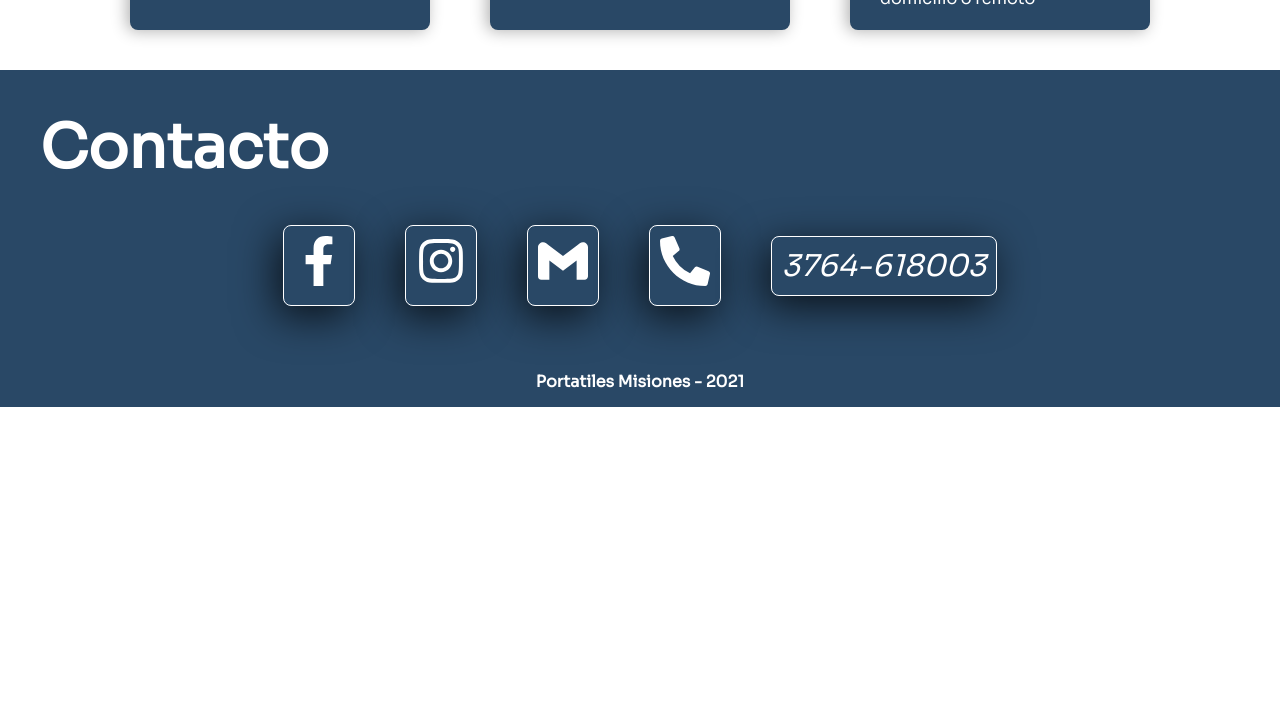
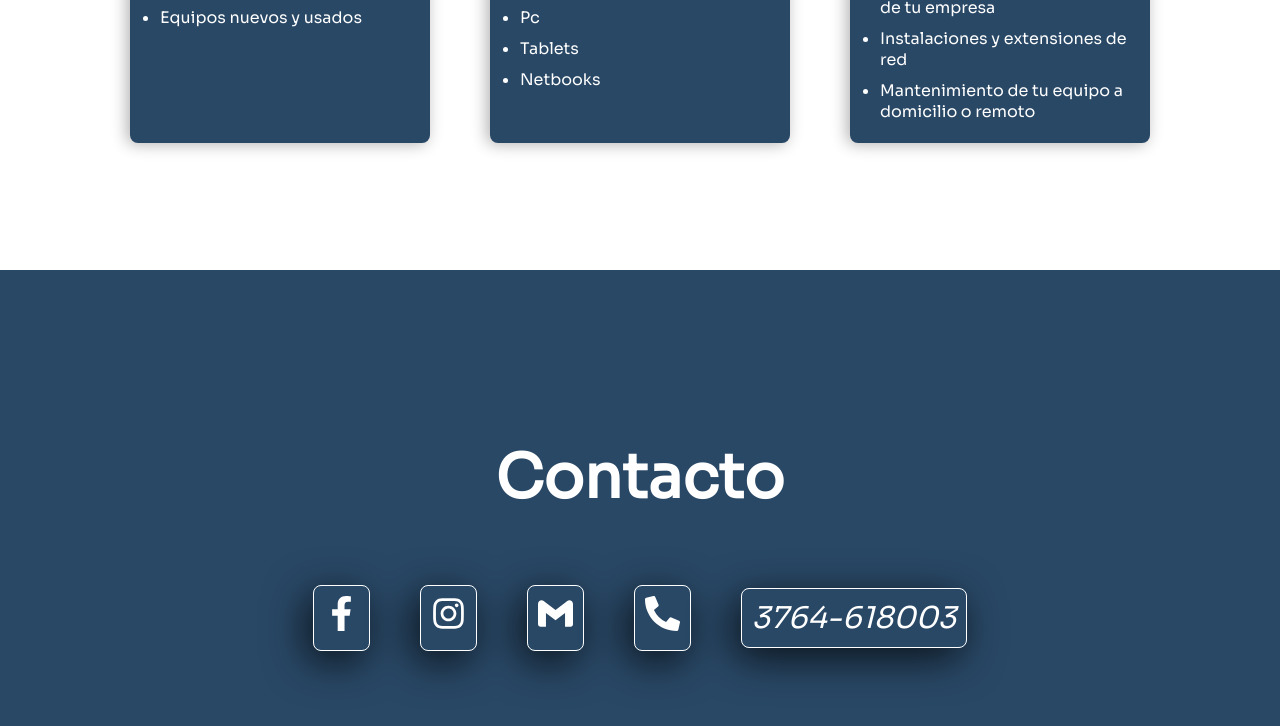
Before and after one commit to Enzo-orbe/PortatilesMisiones, a React (Create React App) app: page / in a window 1280 px wide. Shown: the part 1960-2686 px from the top of the page. Before the commit the page ends 2367 px from the top, so only its background shows below. Built offline with nearby package versions, Linux system fonts and the light colour scheme.

Commit message:
Ultimos Cambios

```diff
--- a/src/components/Contacto/Contacto.js
+++ b/src/components/Contacto/Contacto.js
@@ -2,37 +2,40 @@ import React from "react";
 import { Container } from "../Nosotros/NosotrosElements";
 import { FaFacebookF, FaInstagram, FaPhoneAlt } from "react-icons/fa";
 import { SiGmail } from "react-icons/si";
-import { CardConteiner } from "../Servicios/ServiciosElements";
 import { Link } from "react-router-dom";
-import { Icon, Phone } from "./ContactoElements";
+import Fade from "react-reveal";
+import { Icon, Phone, ContactConteiner } from "./ContactoElements";
 
 const Contacto = () => {
   return (
     <Container>
       <h1>Contacto</h1>
-      <CardConteiner>
+      <Fade bottom>
+        <ContactConteiner>
           <Icon>
             <Link>
-            <FaFacebookF color="white" size="50px" />
+              <FaFacebookF color="white" size="35px" />
             </Link>
           </Icon>
           <Icon>
             <Link>
-            <FaInstagram color="white" size="50px" />
+              <FaInstagram color="white" size="35px" />
             </Link>
           </Icon>
           <Icon>
             <Link>
-            <SiGmail color="white" size="50px" />
+              <SiGmail color="white" size="35px" />
             </Link>
           </Icon>
+
           <Phone>
             <span>
-            <FaPhoneAlt color="white" size="50px" />
+              <FaPhoneAlt color="white" size="35px" />
             </span>
           </Phone>
           <Phone>3764-618003</Phone>
-      </CardConteiner>
+        </ContactConteiner>
+      </Fade>
     </Container>
   );
 };
--- a/src/components/Contacto/ContactoElements.js
+++ b/src/components/Contacto/ContactoElements.js
@@ -1,4 +1,22 @@
 import styled from "styled-components";
+
+export const ContactConteiner = styled.div`
+  display: flex;
+  justify-content: center;
+  align-items: center;
+  width: 100%;
+  flex-direction: row;
+
+  @media screen and (max-width: 768px) {
+    display: flex;
+    justify-content: center;
+    align-items: center;
+    flex-direction: column;
+    width: 100%;
+    heigth: auto;
+    margin: 15px;
+  }
+`;
 
 export const Icon = styled.p`
   display: flex;
@@ -6,20 +24,31 @@ export const Icon = styled.p`
   align-items: center;
   color: #ffff;
   text-decoration: none;
-  font-size: 50px;
+  font-size: "50px";
   border: 1px solid white;
   margin: 25px;
   border-radius: 8px;
   padding: 20px;
-  transition: font-size 2s;
   box-shadow: -6px 10px 42px 0px rgba(0, 0, 0, 0.75);
   -webkit-box-shadow: -6px 10px 42px 0px rgba(0, 0, 0, 0.75);
   -moz-box-shadow: -6px 10px 42px 0px rgba(0, 0, 0, 0.75);
 
   &:hover {
     background-color: #7bb2c7;
-    padding: 30px;
     cursor: pointer;
+  }
+
+  @media screen and (max-width: 768px) {
+    display: flex;
+    flex-direction: column;
+    align-items: center;
+    color: #ffff;
+    text-decoration: none;
+    font-size: 30px;
+    border: 1px solid white;
+    margin: 5px;
+    border-radius: 8px;
+    padding: 20px;
   }
 `;
 
@@ -30,4 +59,19 @@ export const Phone = styled.p`
   box-shadow: -6px 10px 42px 0px rgba(0, 0, 0, 0.75);
   -webkit-box-shadow: -6px 10px 42px 0px rgba(0, 0, 0, 0.75);
   -moz-box-shadow: -6px 10px 42px 0px rgba(0, 0, 0, 0.75);
+  padding: 20px;
+
+  @media screen and (max-width: 768px) {
+    display: flex;
+    flex-direction: column;
+    align-items: center;
+    color: #ffff;
+    text-decoration: none;
+    font-size: 50px;
+    border: 1px solid white;
+    margin: 2px;
+    margin-bottom: 15px;
+    border-radius: 8px;
+    padding: 20px;
+  }
 `;
--- a/src/components/Footer/Footer.js
+++ b/src/components/Footer/Footer.js
@@ -4,7 +4,7 @@ import { Foot } from "./FooterElements";
 function Footer() {
   return (
     <Foot>
-      <p>Portatiles Misiones - 2021</p>
+      <p>Portatiles Misiones &copy; - 2021</p>
     </Foot>
   );
 }
--- a/src/components/Footer/FooterElements.js
+++ b/src/components/Footer/FooterElements.js
@@ -4,7 +4,7 @@ export const Foot = styled.footer`
   display: flex;
   justify-content: center;
   align-items: center;
-  background: #294866;
+  background: #000;
   color: #ffff;
   font-weight: bold;
   padding: 15px;
--- a/src/components/Navbar/Navbar.js
+++ b/src/components/Navbar/Navbar.js
@@ -42,6 +42,10 @@ export default function Navbar() {
             {" "}
             Nosotros{" "}
           </NavLink>
+          <NavLink to="/Servicios" activeStyle>
+            {" "}
+            Servicios{" "}
+          </NavLink>
           <NavLink to="/Contact" activeStyle>
             {" "}
             Contacto{" "}
--- a/src/components/Nosotros/NosotrosElements.js
+++ b/src/components/Nosotros/NosotrosElements.js
@@ -1,17 +1,19 @@
 import styled from "styled-components";
 
 export const Container = styled.div`
+  height: 70vh;
+  width: 100%;
   display: flex;
+  align-items: center;
+  justify-content: center;
   flex-direction: column;
-  width: 100%;
-  heigth: 100%;
-  padding: 25px;
   background-color: #294866;
 
   h1 {
     font-size: 60px;
     color: #ffff;
     padding: 15px;
+    margin-bottom: 30px;
   }
 
   p {
@@ -28,7 +30,8 @@ export const Container = styled.div`
     border-bottom: 1px solid 96ac96;
 
     h1 {
-      font-size: 6vh;
+      font-size: 4vh;
+      margin: 20px;
     }
 
     p {
@@ -47,7 +50,12 @@ export const ConText = styled.div`
   margin: 0 auto;
 
   @media screen and (max-width: 768px) {
+    display: flex;
+    justify-content: center;
+    align-items: center;
     width: 100%;
     heigth: auto;
+    padding: 10px;
+    margin: 10px;
   }
 `;
--- a/src/components/Servicios/ServiciosElements.js
+++ b/src/components/Servicios/ServiciosElements.js
@@ -1,20 +1,30 @@
 import styled from "styled-components";
 
 export const Container = styled.div`
+  height: 100vh;
+  width: 100%;
   display: flex;
+  align-items: center;
+  justify-content: center;
   flex-direction: column;
-  width: 100%;
-  heigth: 100%;
-  padding: 25px;
   background-color: #ffff;
 
   h1 {
     font-size: 60px;
     color: #597088;
     padding: 15px;
+    margin-bottom: 40px;
   }
 
   @media screen and (max-width: 768px) {
+    height: 100%;
+    width: 100%;
+    display: flex;
+    align-items: center;
+    justify-content: center;
+    flex-direction: column;
+    margin: 20px;
+
     h1 {
       font-size: 6vh;
     }
@@ -31,9 +41,12 @@ export const CardConteiner = styled.div`
 
   @media screen and (max-width: 768px) {
     display: flex;
+    justify-content: center;
+    align-items: center;
     flex-direction: column;
     width: 100%;
     heigth: auto;
+    margin: 15px;
   }
 `;
 
@@ -53,6 +66,17 @@ export const Card = styled.div`
   box-shadow: -3px 1px 16px 0px rgba(0, 0, 0, 0.31);
   -webkit-box-shadow: -3px 1px 16px 0px rgba(0, 0, 0, 0.31);
   -moz-box-shadow: -3px 1px 16px 0px rgba(0, 0, 0, 0.31);
+
+  @media screen and (max-width: 768px) {
+    display: flex;
+    justify-content: center;
+    align-items: center;
+    flex-direction: column;
+    width: 70%;
+    heigth: auto;
+    padding: 20px;
+    margin-left: -20px;
+  }
 `;
 
 export const CardIcon = styled.div`
```
Lines whose indentation alone changed are shown as unchanged.
